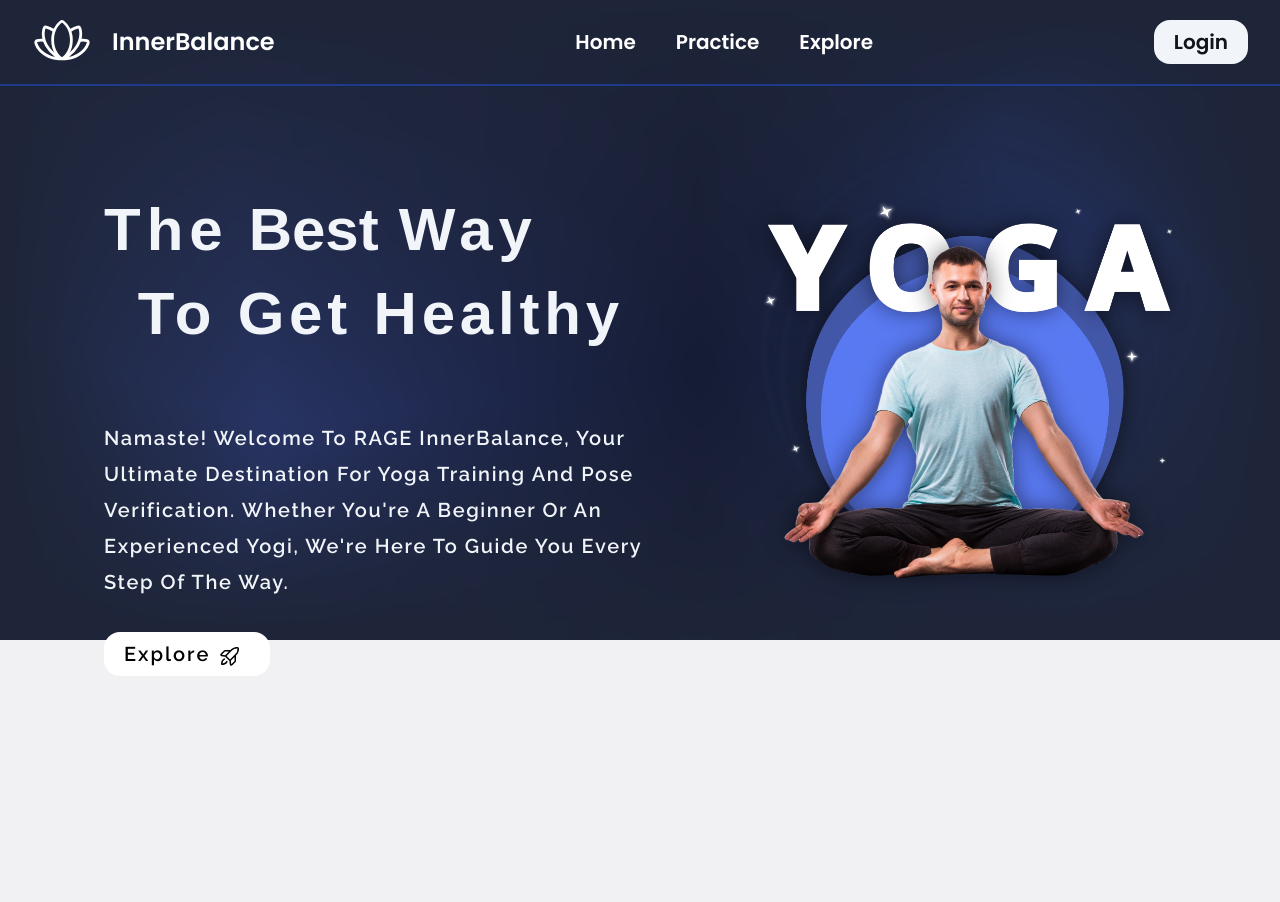
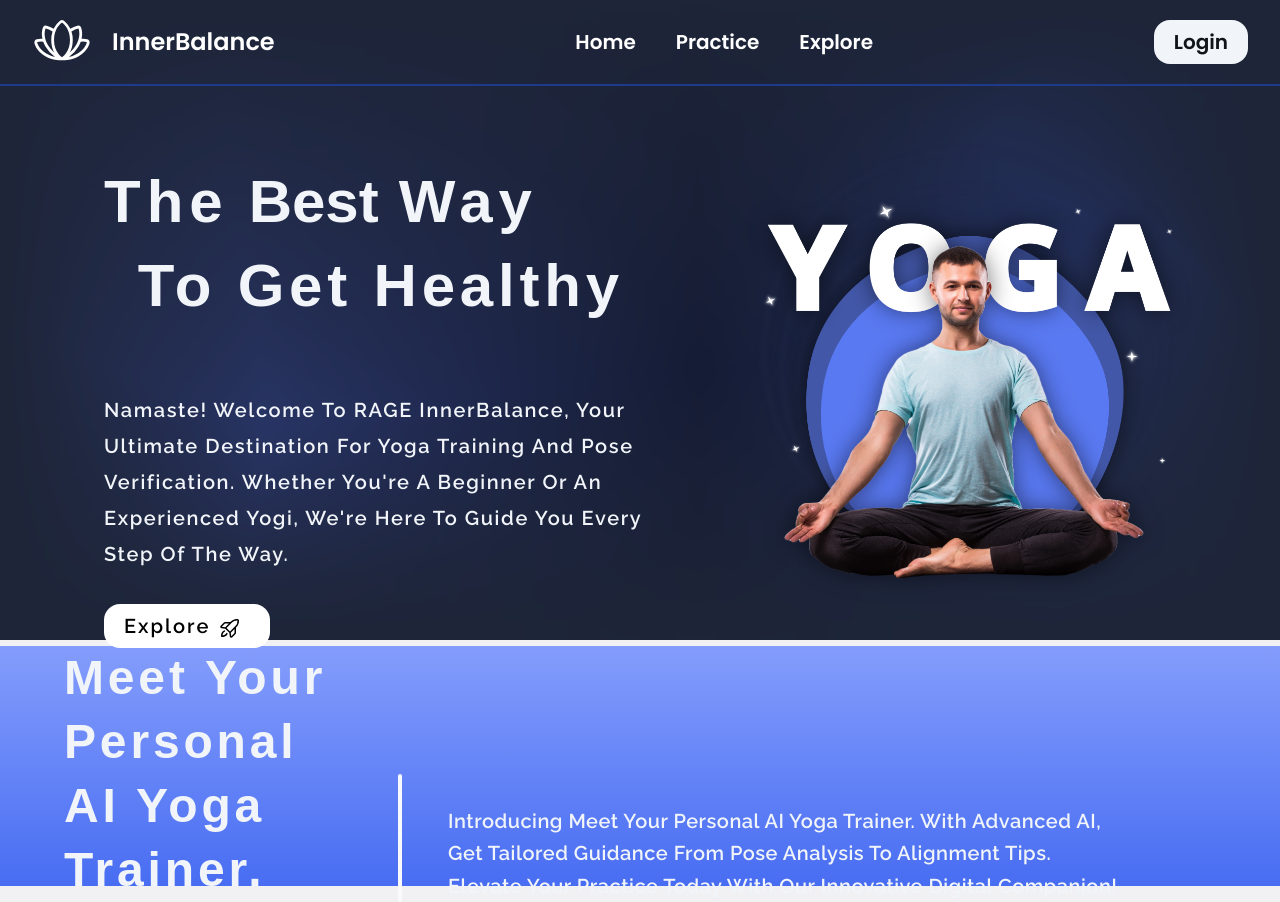
Before and after one commit to rajyavardhanbithale/yoga-trainer-0.1, a Next.js app: page / in a window 1280 px wide. Before the commit the page ends 806 px from the top, so only its background shows below. Built offline with nearby package versions, Linux system fonts and the light colour scheme; a web font is replaced by a local one; what tailwindcss-animated would draw is missing.

Commit message:
homepage hero section

```diff
--- a/src/app/components/HomePage/Hero.tsx
+++ b/src/app/components/HomePage/Hero.tsx
@@ -19,7 +19,7 @@ const raleway = Raleway({
 export default async function Hero() {
     return (
         <>
-            <div className="w-full h-[90vh]">
+            <div className="w-full h-[70vh]">
                 <div className="flex h-full w-[90%] mx-auto">
                     <div className={`w-[55%] h-[65%] flex flex-col gap-12 ${lora.className} my-auto`}>
 
@@ -60,11 +60,7 @@ export default async function Hero() {
                             </div>
                         </div>
 
-
-
-
                     </div>
-
 
                     <div className=" w-[45%] flex flex-col  align-middle items-center animate-jump-in">
 
@@ -74,6 +70,40 @@ export default async function Hero() {
                 </div>
             </div>
 
+            <div className="w-full h-[30vh]">
+                <div className="h-full bg-gradient-to-b from-[#849dfc] to-[#486df2]">
+                    <div className="h-3/4  w-[90%] mx-auto grid grid-cols-12
+                    place-items-center ">
+
+                        <div className="col-span-3 mt-auto">
+                            <div className={` ${lora.className} animate-fade-right`}>
+                                <span className="text-5xl leading-[4rem] tracking-[0.08em] capitalize font-semibold text-slate-100">
+                                Meet Your Personal AI Yoga Trainer.
+                                </span>
+                            </div>
+
+                        </div>
+                        <div className="col-span-1 px-5 h-[100%]  mt-auto">
+                            <div className="flex justify-center items-end h-full">
+                                <div className="h-1/2 w-1 rounded-full bg-slate-50"></div>
+                            </div>
+                        </div>
+
+                        <div className="col-span-7 mt-auto">
+                            <div className={` ${raleway.className} mt-10 animate-fade-left`}>
+                                <span className=" text-xl leading-relaxed tracking-wide capitalize font-semibold text-slate-100">
+                                Introducing Meet Your Personal AI Yoga Trainer. With advanced AI,
+                                get tailored guidance from pose analysis to alignment tips.
+                                Elevate your practice today with our innovative digital companion!
+                                </span>
+                            </div>
+
+                        </div>
+
+                    </div>
+                </div>
+            </div>
+
         </>
     )
 }
```
